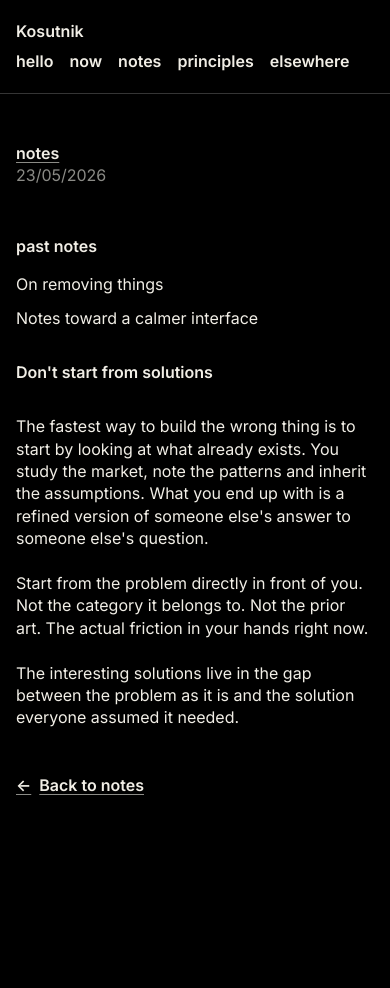
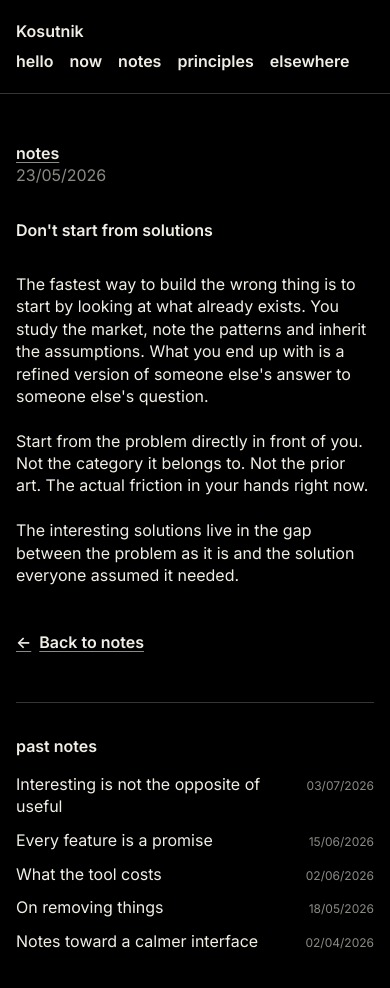
Before and after one commit to JanKosutnik/Kosutnik, a Next.js app: page /writing/dont-start-from-solutions/ in a window 390 px wide. Shown: the top 988 px of the page. Before the commit the page ends 844 px from the top, so only its background shows below. Built offline with nearby package versions, Linux system fonts and the light colour scheme.

Commit message:
Refine responsive note index

```diff
--- a/app/writing/[slug]/page.tsx
+++ b/app/writing/[slug]/page.tsx
@@ -28,7 +28,7 @@ export default async function VariantWritingPage({ params }: PageProps) {
   if (!post) notFound()
 
   const pastPosts = getWriting().filter(
-    ({ date }: { date: string }) => date.localeCompare(post.date) < 0,
+    ({ slug: noteSlug }: { slug: string }) => noteSlug !== post.slug,
   )
 
   return (
@@ -52,23 +52,22 @@ export default async function VariantWritingPage({ params }: PageProps) {
           </div>
           <section className={styles.pastPosts}>
             <h2>past notes</h2>
-            {pastPosts.length > 0 ? (
             <ol>
-                {pastPosts.map(({ slug: pastSlug, title }: {
+              {pastPosts.map(({ slug: pastSlug, title, date, formattedDate }: {
                 slug: string
                 title: string
+                date: string
+                formattedDate: string
               }) => (
                 <li key={pastSlug}>
                   <Link href={`/writing/${pastSlug}/`}>{title}</Link>
+                  <time dateTime={date.replaceAll('.', '-')}>{formattedDate}</time>
                 </li>
               ))}
             </ol>
-            ) : (
-              <p>This is the first note.</p>
-            )}
           </section>
         </aside>
-        <div>
+        <div className={styles.postContent}>
           <h1>{post.title}</h1>
           <div
             className={styles.body}
--- a/app/writing/[slug]/post.module.css
+++ b/app/writing/[slug]/post.module.css
@@ -87,15 +87,20 @@
 }
 
 .pastPosts li {
-  display: block;
+  display: grid;
+  grid-template-columns: minmax(0, 1fr) auto;
+  align-items: baseline;
+  gap: .75rem;
 }
 
 .pastPosts a { text-decoration: none; }
 .pastPosts a:hover,
 .pastPosts a:focus-visible { text-decoration: underline; text-underline-offset: .16em; }
-.pastPosts p { color: var(--muted); }
-.pastPosts p { margin: 0; }
-
+.pastPosts time {
+  color: var(--muted);
+  font-size: .75rem !important;
+  white-space: nowrap;
+}
 .article h1 {
   margin: 0 0 2rem;
   font-weight: 600;
@@ -118,4 +123,14 @@
     grid-template-columns: 1fr;
     padding: 3rem 1rem;
   }
+
+  .postAside { display: contents; }
+  .articleHeader { order: 1; }
+  .postContent { order: 2; }
+  .pastPosts {
+    order: 3;
+    margin-top: 1rem;
+    padding-top: 2rem;
+    border-top: 1px solid var(--line);
+  }
 }
```
Lines whose indentation alone changed are shown as unchanged.
